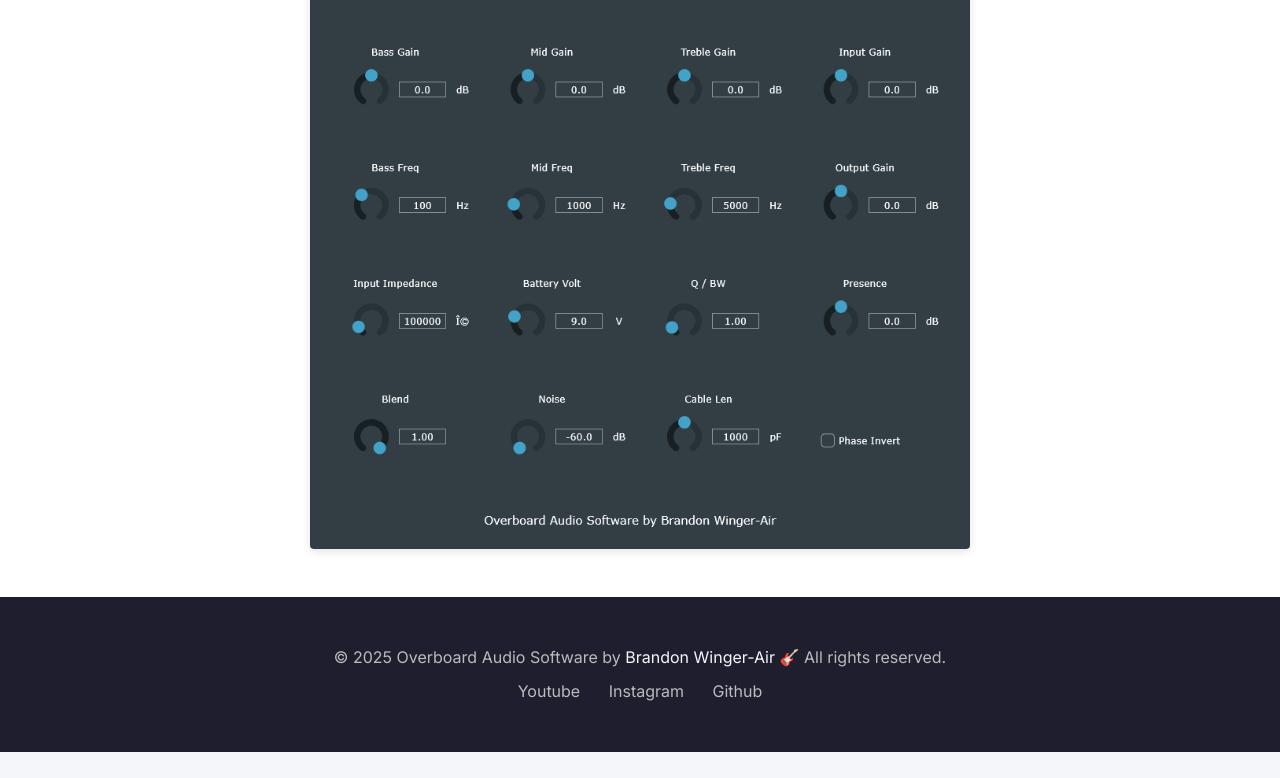
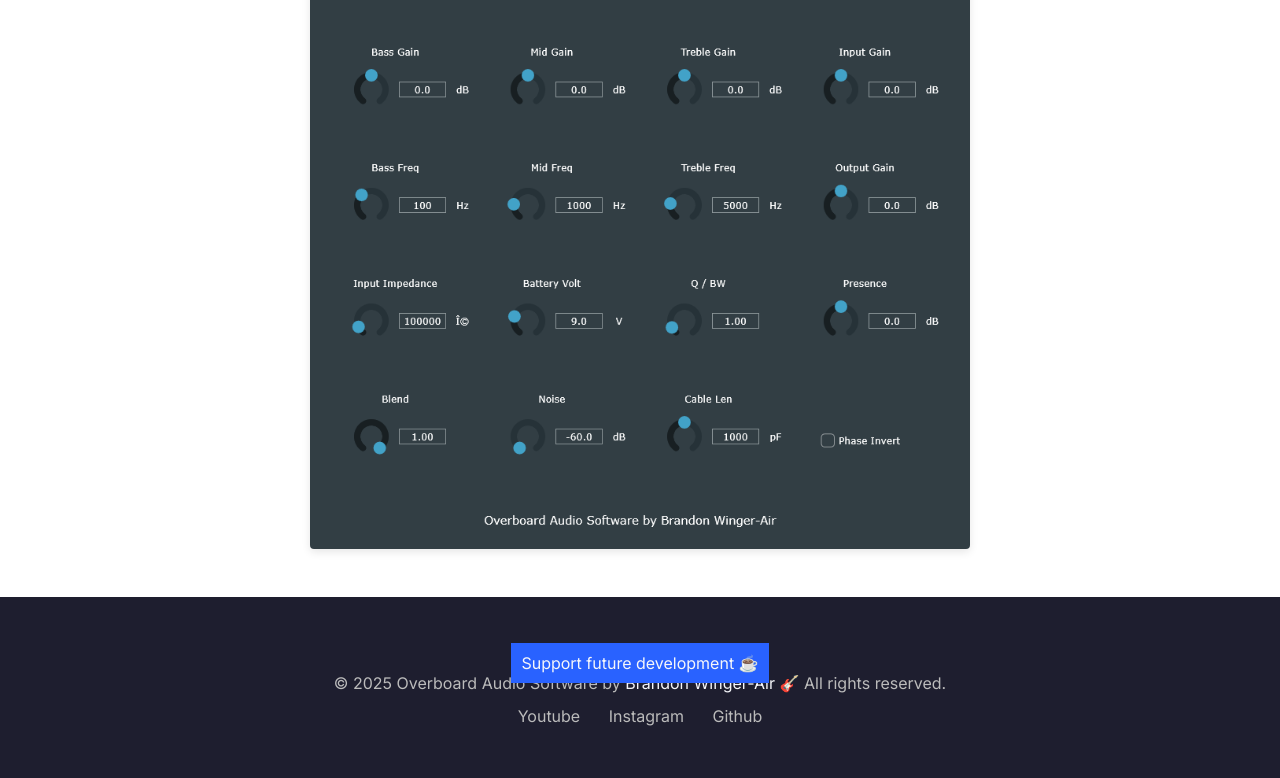
Before and after one commit to BrandonWingerAir/active-emu-audio-plugin, a plain HTML site: page index.html in a window 1280 px wide. Shown: the part 496-1274 px from the top of the page. Before the commit the page ends 1248 px from the top, so only its background shows below. Drawn offline with Linux system fonts and the light colour scheme.

Commit message:
add external link support button

```diff
--- a/index.html
+++ b/index.html
@@ -90,6 +90,9 @@
 
   <footer class="site-footer">
     <div class="container">
+      <a href="https://streamelements.com/stummyhz-81691/tip" target="_blank" class="tip-link">
+        Support future development ☕
+      </a>
       <p>&copy; 2025 Overboard Audio Software by <a href="https://brandonwingerair.github.io/full-stack-dev-portfolio/" target="_blank">Brandon Winger-Air</a> 🎸 All rights reserved.</p>
       <div class="social">
         <a href="https://www.youtube.com/@stummyhz" target="_blank" aria-label="YouTube">Youtube</a>
--- a/style.css
+++ b/style.css
@@ -195,6 +195,13 @@
   padding: var(--spacing) 0;
 }
 
+footer .tip-link {
+  background: #2962ff;
+  padding: 10px;
+  position: relative;
+  top: 6px;
+}
+
 .site-footer .social {
   margin-top: .5rem;
 }
```
